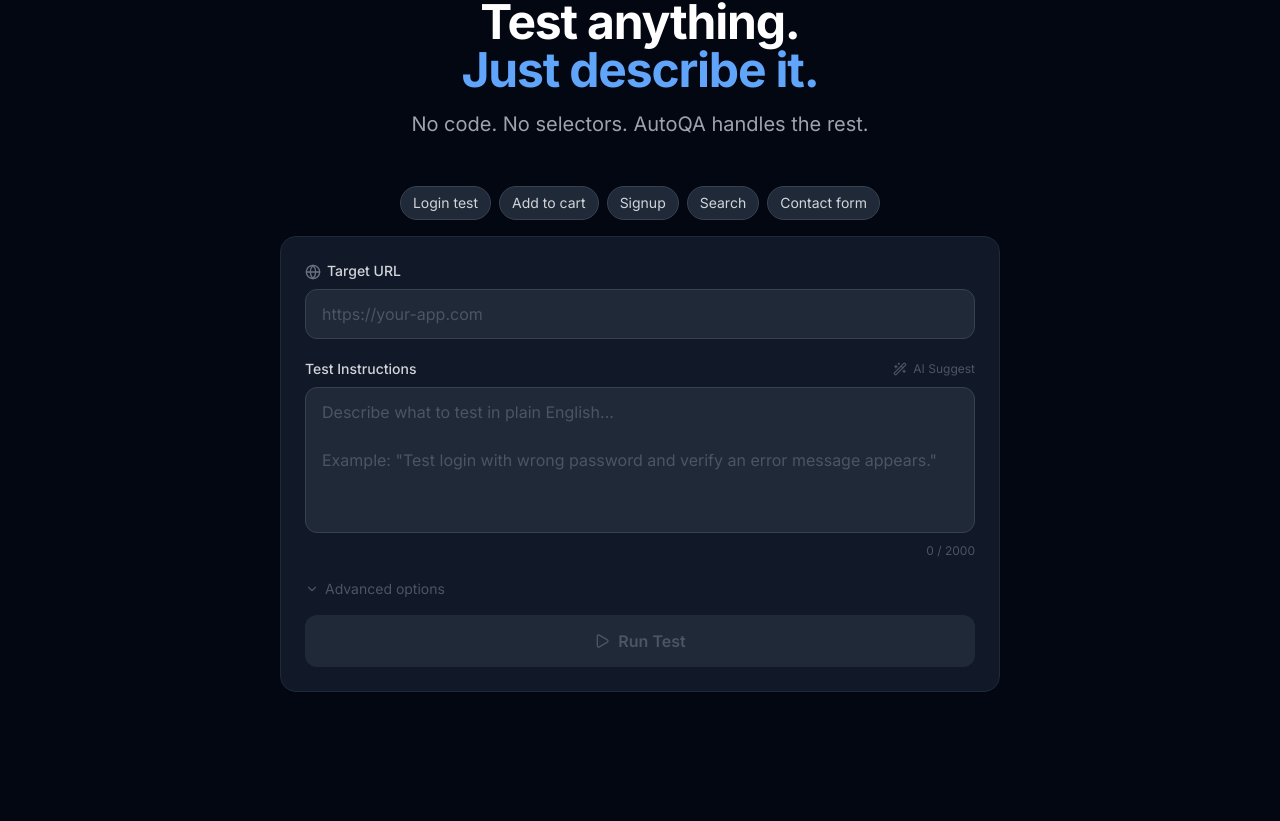
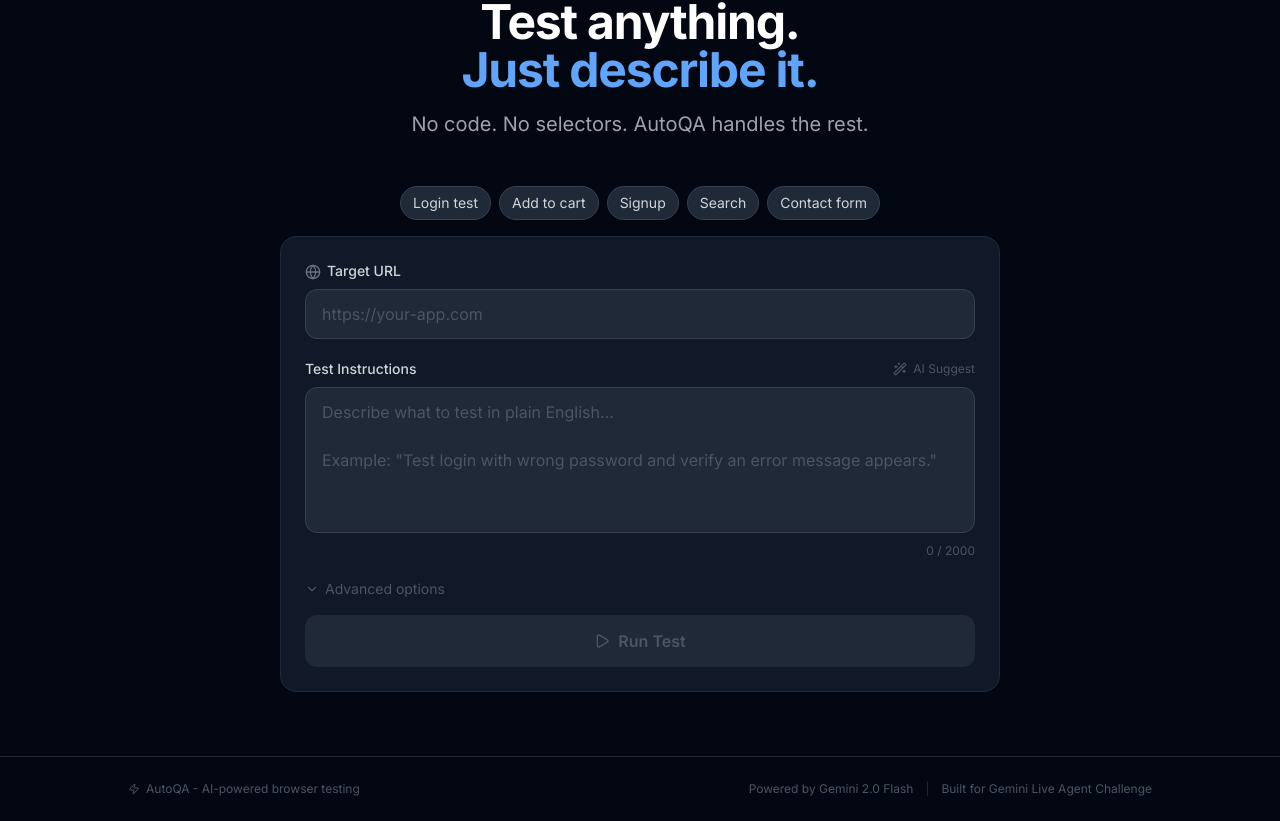
Before and after one commit to yatinkalra22/autoqa-web, a Next.js app: page / in a window 1280 px wide. Shown: the part 184-1005 px from the top of the page. Before the commit the page ends 940 px from the top, so only its background shows below. Built offline with nearby package versions, Linux system fonts and the light colour scheme; no server answers.

Commit message:
feat: add favicon, OpenGraph metadata, footer with hackathon branding, and page loading state

```diff
--- a/src/app/layout.tsx
+++ b/src/app/layout.tsx
@@ -1,13 +1,23 @@
 import type { Metadata } from 'next'
 import { Inter } from 'next/font/google'
 import { Header } from '@/components/layout/Header'
+import { Footer } from '@/components/layout/Footer'
 import './globals.css'
 
 const inter = Inter({ subsets: ['latin'], variable: '--font-inter' })
 
 export const metadata: Metadata = {
-  title: 'AutoQA - AI Testing Agent',
-  description: 'Test your app with plain English. No code. No selectors.',
+  title: {
+    default: 'AutoQA - AI Testing Agent',
+    template: '%s | AutoQA',
+  },
+  description: 'AI that tests your app like a human. No code. No selectors. Just plain English. Powered by Gemini 2.0 Flash.',
+  keywords: ['AI testing', 'QA automation', 'Gemini', 'browser testing', 'no-code testing'],
+  openGraph: {
+    title: 'AutoQA - AI Testing Agent',
+    description: 'Test any web app with plain English. Powered by Gemini Vision.',
+    type: 'website',
+  },
 }
 
 export default function RootLayout({ children }: { children: React.ReactNode }) {
@@ -18,6 +28,7 @@
         <main className="flex-1">
           {children}
         </main>
+        <Footer />
       </body>
     </html>
   )
--- /dev/null
+++ b/src/app/loading.tsx
@@ -0,0 +1,10 @@
+export default function Loading() {
+  return (
+    <div className="flex items-center justify-center min-h-[60vh]">
+      <div className="flex flex-col items-center gap-3">
+        <div className="w-8 h-8 border-2 border-gray-700 border-t-blue-500 rounded-full animate-spin" />
+        <span className="text-sm text-gray-600">Loading...</span>
+      </div>
+    </div>
+  )
+}
--- /dev/null
+++ b/src/components/layout/Footer.tsx
@@ -0,0 +1,19 @@
+import { Zap } from 'lucide-react'
+
+export function Footer() {
+  return (
+    <footer className="border-t border-gray-800 py-6 px-4 lg:px-6">
+      <div className="max-w-5xl mx-auto flex flex-col sm:flex-row items-center justify-between gap-3 text-xs text-gray-600">
+        <div className="flex items-center gap-1.5">
+          <Zap className="w-3 h-3" />
+          <span>AutoQA - AI-powered browser testing</span>
+        </div>
+        <div className="flex items-center gap-3">
+          <span>Powered by Gemini 2.0 Flash</span>
+          <span className="text-gray-800">|</span>
+          <span>Built for Gemini Live Agent Challenge</span>
+        </div>
+      </div>
+    </footer>
+  )
+}
```
Also changed, not shown: src/app/icon.svg (added).
